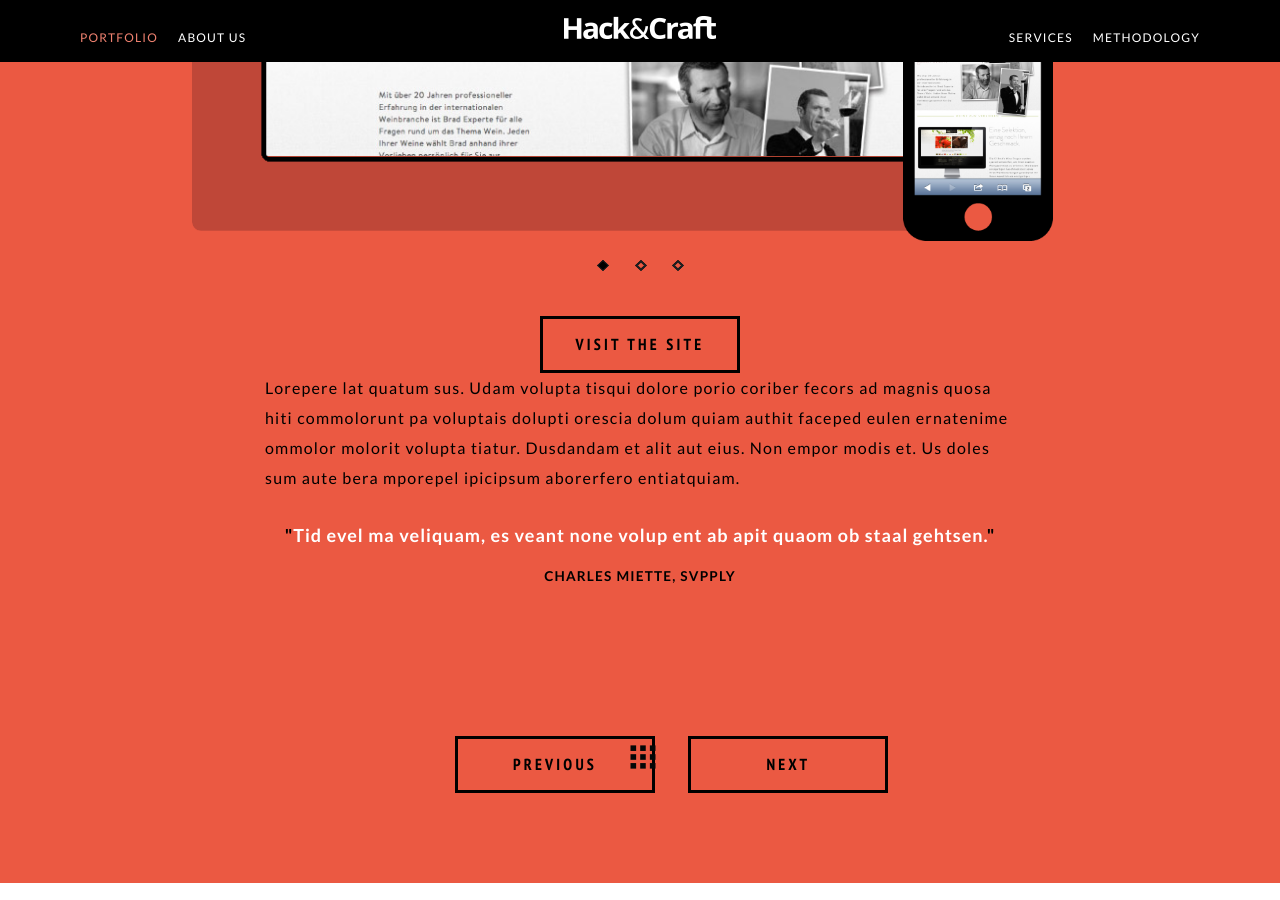
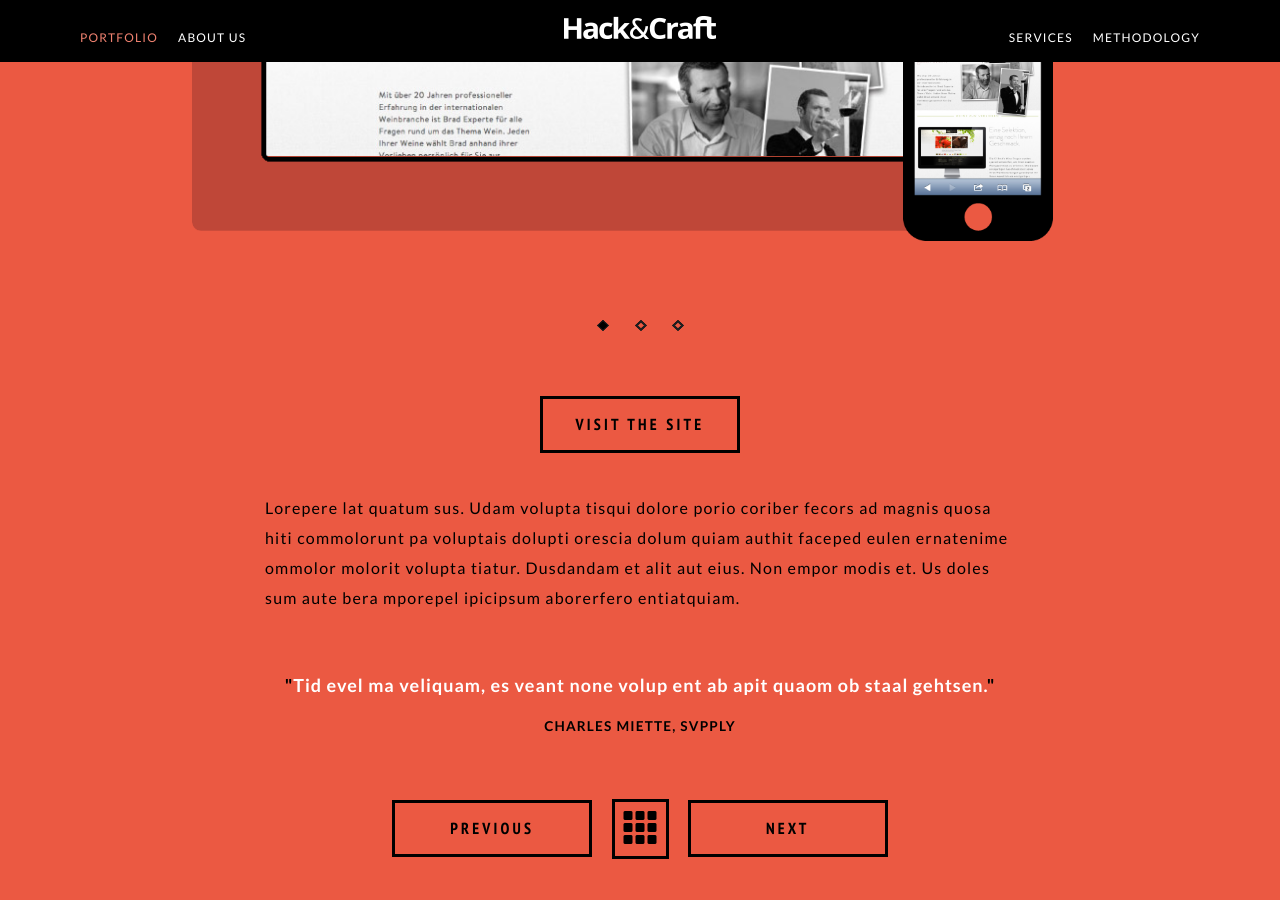
Before and after one commit to MartinPeschke/hncweb, a Jekyll site: the page built from portfolio.html, in a window 1280 px wide and 900 px high, scrolled down 555 px. Built offline with Jekyll 4.4.1, drawn with Linux system fonts in a browser that asks for light colours; Markdown is read by kramdown in place of the engine named in the settings.

Commit message:
thumbnail button

```diff
--- a/portfolio.html
+++ b/portfolio.html
@@ -5,11 +5,10 @@ pagename: portfolio
 ---
 <div id="all-portfolio" class="carousel portfolio slide">
   <div class="l-outer__orange">
+    <div class="l-module container">
       <div class="carousel-inner portfolio-inner">
-
         {% for project in site.categories.portfolio %}
           <div class="{% if forloop.first %}active{% endif %} portfolio item">
-          <div class="l-module container">
             <div class="row">
               <div class="col-md-10 col-md-offset-1">
                 <h3 class="l-module__section-header" ><span>{{ project.projectname }}</span></h3>
@@ -41,26 +40,30 @@ pagename: portfolio
                 </div>
 
                 {% if project.website %}
-                <div class="text-center">
+                <div class="text-center marg-btm">
                   <a target="_blank" href="{{ project.website }}" class="btn btn-black-default marg-btm">visit the site</a>
                 </div>
                 {% endif %}
 
                 <p class="left-align">{{ project.content }}</p>
 
-                <p class="test-text"><span>"</span>{{ project.quote }}<span>"</span></p>
+                 {% if project.quote %}
+                  <p class="test-text mar-top-2"><span>"</span>{{ project.quote }}<span>"</span></p>
                   <p class="test-name small no-mar">{{ project.quoteauthor }}</p>
-              </div>
+                {%  endif %}
               </div>
             </div>
           </div>
         {% endfor %}
       </div>
 
-    <div class="second-navi clearfix">
-      <div class="col-xs-5 marg-btm"><a class="btn btn-black-default btn-block" href="#all-portfolio" data-portfolio-slide="prev">Previous</a></div>
-      <div class="col-xs-2 marg-btm"><a href="#projects-overview" class="trigger-view">show all</a></div>
-      <div class="col-xs-5 marg-btm"><a class="btn btn-black-default btn-block" href="#all-portfolio" data-portfolio-slide="next">Next</a></div>
+      <div class="text-center mar-top-2">
+        <a class="btn btn-black-default" href="#all-portfolio" data-portfolio-slide="prev">Previous</a>
+        <a href="#projects-overview" class="btn btn-black-default trigger-view">
+          <span class="glyphicon glyphicon-th"></span>
+        </a>
+        <a class="btn btn-black-default" href="#all-portfolio" data-portfolio-slide="next">Next</a>
+      </div>
     </div>
   </div>
 
--- a/static/bootstrap/carousel.less
+++ b/static/bootstrap/carousel.less
@@ -144,7 +144,7 @@
 
 .carousel-indicators {
   position: absolute;
-  bottom: -140px;
+  bottom: -200px;
   left: 50%;
   z-index: 15;
   width: 60%;
--- a/static/less/portfolio.less
+++ b/static/less/portfolio.less
@@ -1,16 +1,11 @@
 .test-name.no-mar {margin-bottom: 0;}
-.second-navi {
-  padding-bottom: 50px;
-  margin: 0 auto;
-  max-width: 400px;
-}
+
 .trigger-view {
-  background: url('../img/sprite.png') no-repeat 0 -300px;
-  display: inline-block;
-  width: 42px;
-  height: 42px;
-  text-indent: -9999px;
-  overflow: hidden;
+  min-width: 57px;
+  font-size: 36px;
+  line-height: 36px;
+  padding: 2px 5px 8px 8px;
+  margin: 0px 15px;
 }
 .box-projects {
   margin-bottom: 50px;
@@ -40,7 +35,7 @@
 
 
 .carousel__mock-content {
-  margin-bottom: 160px;
+  margin-bottom: 240px;
 }
 .carousel__mock-frame{
   position: absolute;
@@ -76,7 +71,7 @@
   position: absolute;
   bottom: -20%;
   width: 20%;
-  right: 0;
+  right: 15px;
 }
 
 
```
Lines whose indentation alone changed are shown as unchanged.
